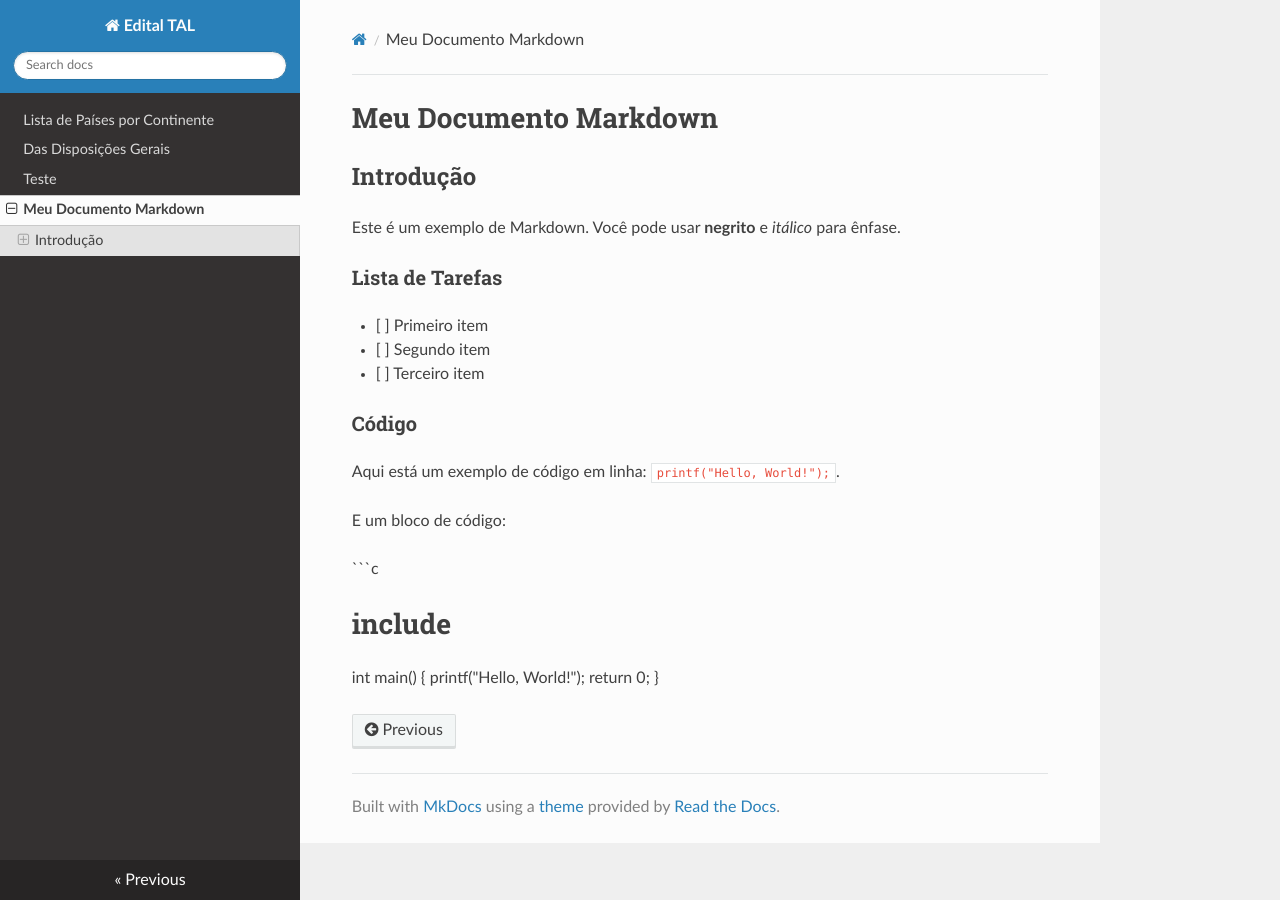
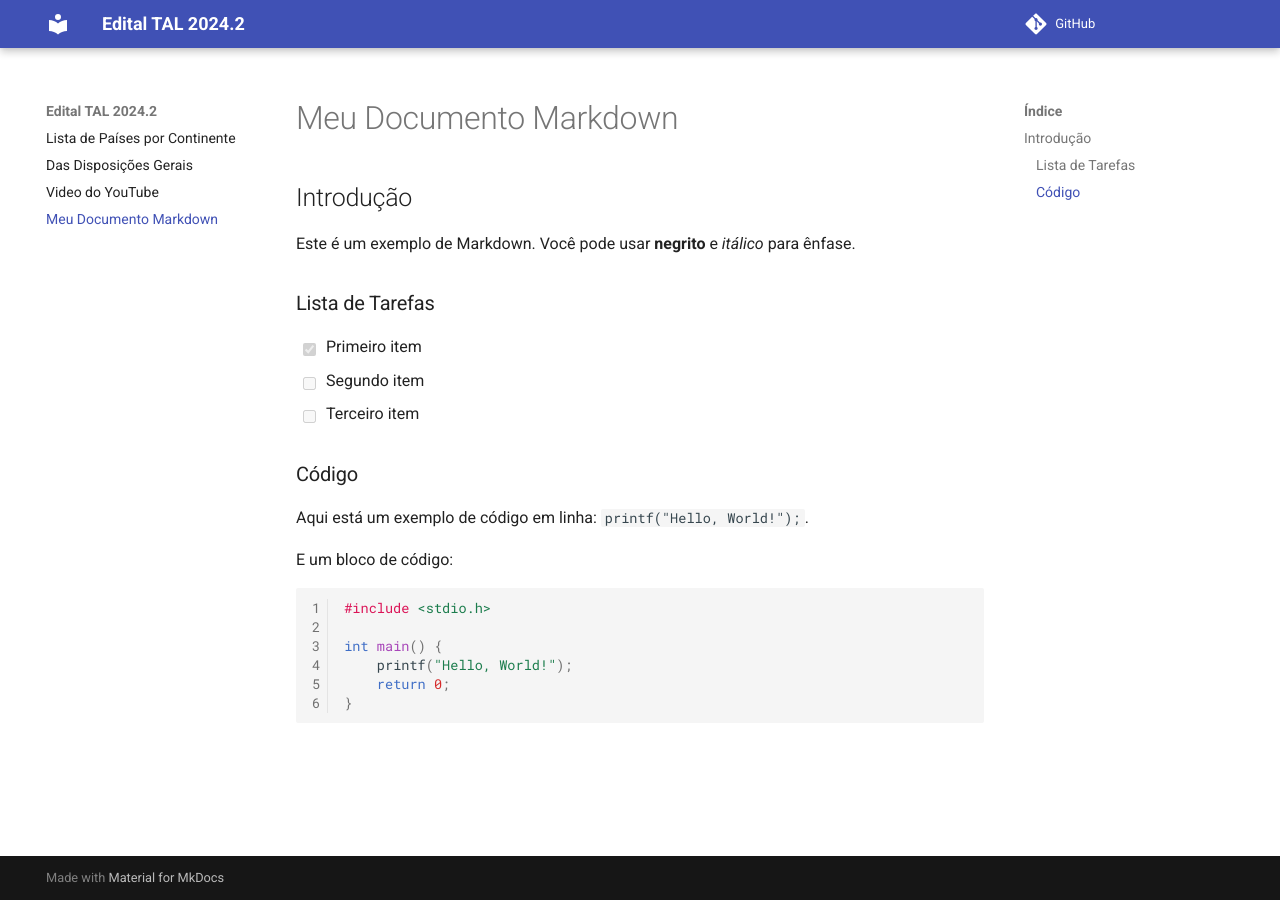
Before and after one commit to antonioallysson/LAB-REDES, an MkDocs documentation site: the page built from docs/doc.md, in a window 1280 px wide. Built offline with MkDocs 1.6.1 and Material for MkDocs 9.7.7, drawn with Linux system fonts in a browser that asks for light colours; nearby versions of some CDN libraries; comment, search, counter and statistics services are not loaded.

Commit message:
segunda importação

````diff
--- a/docs/teste2.md
+++ b/docs/doc.md
@@ -6,7 +6,7 @@ Este é um exemplo de Markdown. Você pode usar **negrito** e *itálico* para ê
 
 ### Lista de Tarefas
 
-- [ ] Primeiro item
+- [x] Primeiro item
 - [ ] Segundo item
 - [ ] Terceiro item
 
@@ -16,10 +16,11 @@ Aqui está um exemplo de código em linha: `printf("Hello, World!");`.
 
 E um bloco de código:
 
-```c
+```c linenums="1"
 #include <stdio.h>
 
 int main() {
     printf("Hello, World!");
     return 0;
 }
+```
--- a/docs/teste.md
+++ b/docs/youtube.md
@@ -1,8 +1,13 @@
-# Teste
+# Video do YouTube
 
-
+##  TESTE
 
 <iframe width="560" height="315" src="https://www.youtube.com/embed/rFNsghUjJ3g?si=dVUImc4TR4RasoP1" title="YouTube video player" frameborder="0" allow="accelerometer; autoplay; clipboard-write; encrypted-media; gyroscope; picture-in-picture; web-share" referrerpolicy="strict-origin-when-cross-origin" allowfullscreen></iframe>
 
 
 olá, [clique aqui](https://chatgpt.com/) para descobrir mais.
+
+```mermaid
+graph TB
+    c1-->a2
+```
--- a/mkdocs.yml
+++ b/mkdocs.yml
@@ -1,9 +1,31 @@
-site_name: Edital TAL
+site_name: Edital TAL 2024.2
 
-theme: readthedocs
+repo_url: https://github.com/antonioallysson/LAB-REDES
+edit_uri: "edit/main/docs"
+
+
+theme:
+  name: material
+  language: pt
+
 
 nav:
   - index.md
   - disposicoes-gerais.md
-  - teste.md
-  - teste2.md
+  - youtube.md
+  - doc.md
+
+plugins:
+    - mermaid2
+
+markdown_extensions:
+  - pymdownx.tasklist
+  - pymdownx.highlight:
+      anchor_linenums: true
+  - pymdownx.superfences:
+      custom_fences:
+        - name: mermaid
+          class: mermaid
+          format: !!python/name:pymdownx.superfences.fence_code_format
+
+  - pymdownx.emoji
--- /dev/null
+++ b/requirements.txt
@@ -0,0 +1,3 @@
+mkdocs==1.3.0
+mkdocs-material==8.2.15
+mkdocs-mermaid2-plugin
````
Also changed, not shown: 2 other files.
